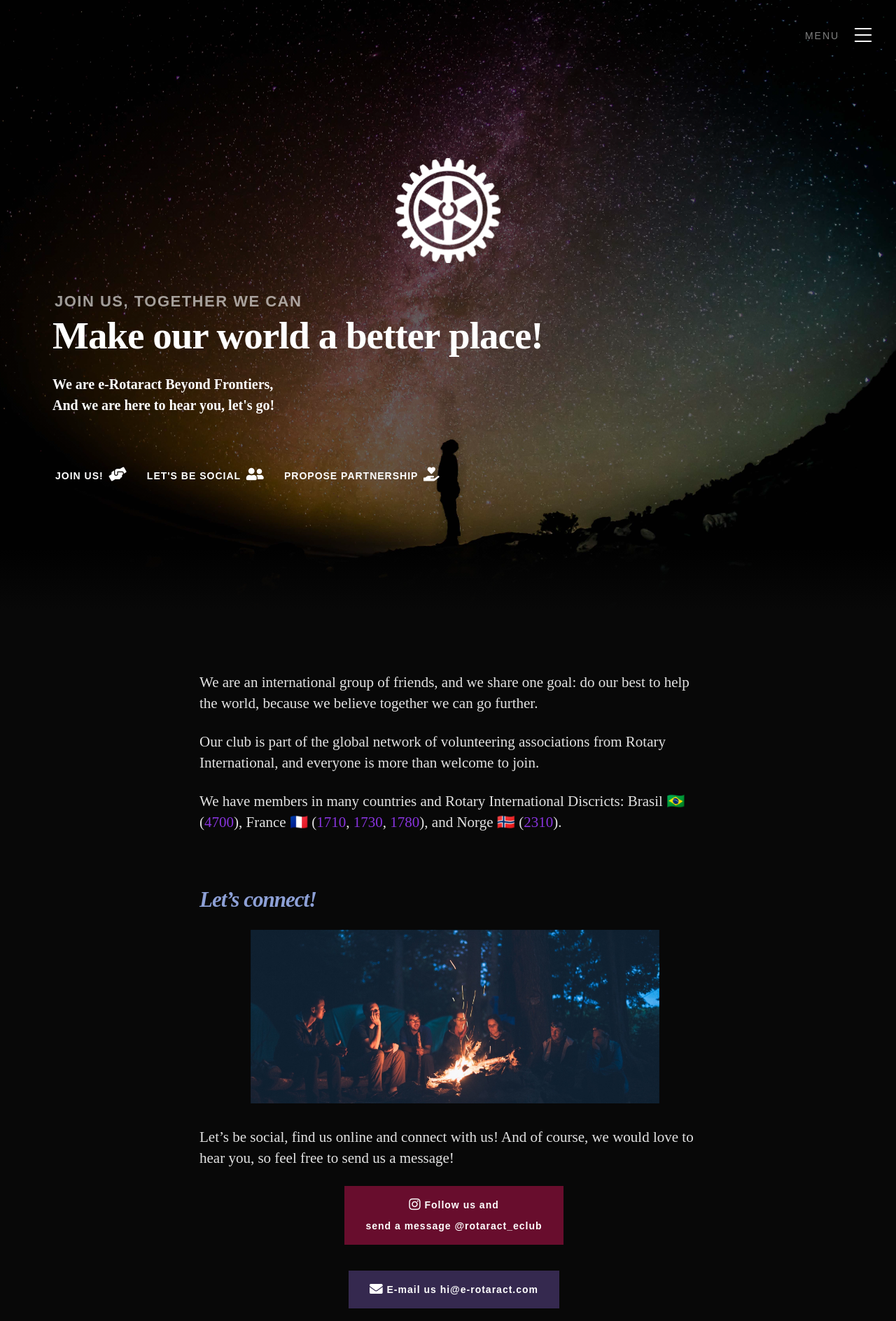
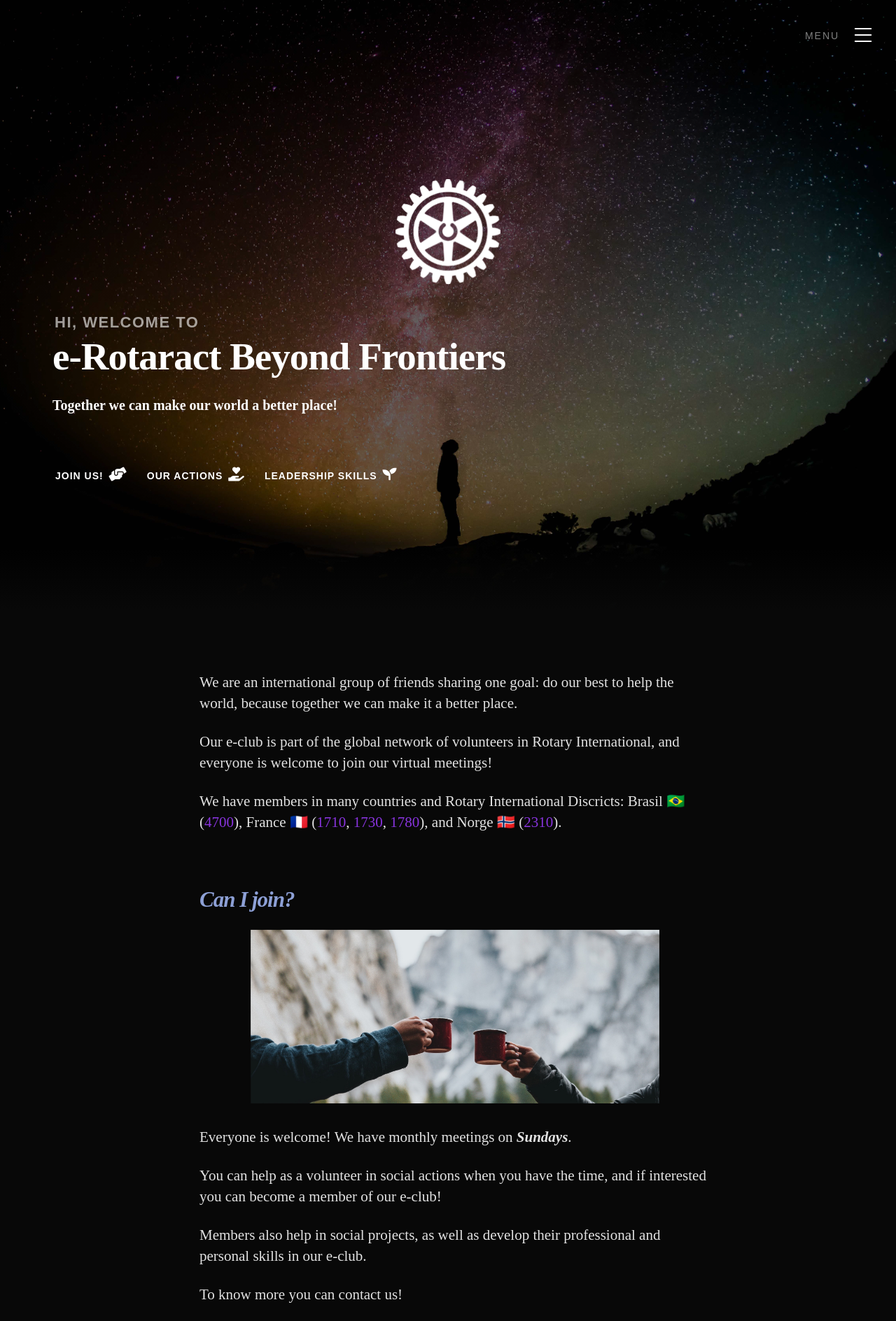
Before and after one commit to e-rotaract/e-rotaract.github.io, a Jekyll site: the page built from index.md, in a window 1280 px wide. Shown: the top 1888 px of the page at 70% size. Built offline with Jekyll 4.4.1, drawn with Linux system fonts in a browser that asks for light colours; some web fonts are replaced; some of the changed text lies outside the part shown.

Commit message:
Update css main style, links and homepage

```diff
--- a/_layouts/default.html
+++ b/_layouts/default.html
@@ -227,8 +227,8 @@
     <section class="morelinks">
 
         <div class="more-wrap">
-            <a href="{{ site.baseurl }}/{{ item.left.url }}" {% assign val = item.left.url | slice: 0 %}{% if val == "#" %}class="smoothscroll"{% endif %} {% if item.left.newtab %}target="_blank"{% endif %}>
-                <div class="more-bg-1" style="background-image: url('{{ site.baseurl }}/{{ item.left.image }}');"></div>
+            <a href="{{ site.baseurl }}{{ item.left.url }}" {% assign val = item.left.url | slice: 0 %}{% if val == "#" %}class="smoothscroll"{% endif %} {% if item.left.newtab %}target="_blank"{% endif %}>
+                <div class="more-bg-1" style="background-image: url('{{ site.baseurl }}{{ item.left.image }}');"></div>
                 <div class="more-1">
                     <div class="intro">
                         <h3>{{ item.left.cta }}</h3>
@@ -237,8 +237,8 @@
                     </div>
                 </div>
             </a>
-            <a href="{{ site.baseurl }}/{{ item.right.url }}" {% assign val = item.right.url | slice: 0 %}{% if val == "#" %}class="smoothscroll"{% endif %} {% if item.right.newtab %}target="_blank"{% endif %}>
-                <div class="more-bg-2" style="background-image: url('{{ site.baseurl }}/{{ item.right.image }}');"></div>
+            <a href="{{ site.baseurl }}{{ item.right.url }}" {% assign val = item.right.url | slice: 0 %}{% if val == "#" %}class="smoothscroll"{% endif %} {% if item.right.newtab %}target="_blank"{% endif %}>
+                <div class="more-bg-2" style="background-image: url('{{ site.baseurl }}{{ item.right.image }}');"></div>
                 <div class="more-2">
                     <div class="intro">
                         <h3>{{ item.right.cta }}</h3>
@@ -261,8 +261,8 @@
             {% else %}
                 {% assign left = site.posts[0] %}
             {% endif %}
-            <a href="{{ site.baseurl }}/{{ left.url }}" {% assign val = left.url | slice: 0 %}{% if val == "#" %}class="smoothscroll"{% endif %}>
-                <div class="more-bg-1" style="background-image: url('{{ site.baseurl }}/{{ left.image }}');"></div>
+            <a href="{{ site.baseurl }}{{ left.url }}" {% assign val = left.url | slice: 0 %}{% if val == "#" %}class="smoothscroll"{% endif %}>
+                <div class="more-bg-1" style="background-image: url('{{ site.baseurl }}{{ left.image }}');"></div>
                 <div class="more-1">
                     <div class="intro">
                         <h3>READ MORE</h3>
@@ -278,8 +278,8 @@
             {% else %}
                 {% assign right = site.posts[1] %}
             {% endif %}
-            <a href="{{ site.baseurl }}/{{ right.url }}" {% assign val = right.url | slice: 0 %}{% if val == "#" %}class="smoothscroll"{% endif %}>
-                <div class="more-bg-2" style="background-image: url('{{ site.baseurl }}/{{ right.image }}');"></div>
+            <a href="{{ site.baseurl }}{{ right.url }}" {% assign val = right.url | slice: 0 %}{% if val == "#" %}class="smoothscroll"{% endif %}>
+                <div class="more-bg-2" style="background-image: url('{{ site.baseurl }}{{ right.image }}');"></div>
                 <div class="more-2">
                     <div class="intro">
                         <h3>FEATURED</h3>
--- a/assets/css/main.css
+++ b/assets/css/main.css
@@ -245,6 +245,17 @@
     margin: 0;
 }
 
+img.half {
+    max-width: 49% !important;
+    padding: 0px !important;
+}
+
+@media only screen and (max-width:768px) {
+    img.half {
+        max-width: 100% !important;
+    }
+}
+
 p.lead {
     font-family: "noto", sans-serif;
     font-size: 2rem;
--- a/index.md
+++ b/index.md
@@ -7,9 +7,9 @@
   url: "assets/images/rotaract-logo-white.png"
   position: "center"
 
-pretitle: Join us, together we can
-title: Make our world a better&nbsp;place!
-description: We are e-Rotaract Beyond Frontiers,<br>And we are here to hear you, let's&nbsp;go!
+pretitle: Hi, welcome to
+title: e-Rotaract Beyond Frontiers
+description: Together we can make our world a better place!
 
 site-links: true     # show the default site menu
 links:
@@ -19,50 +19,50 @@
       newtab: false
       show-in-intro: true
       show-in-menu: true
-    - name: "Let's be social"
-      icon: "fa fa-user-friends"
-      url: "#social"
+    - name: "Our actions"
+      icon: "fa fa-hand-holding-heart"
+      url: "#actions"
       newtab: false
       show-in-intro: true
       show-in-menu: true
-    - name: "Propose partnership"
-      icon: "fa fa-hand-holding-heart"
-      url: "#partnership"
+    - name: "Leadership skills"
+      icon: "fa fa-seedling"
+      url: "#skills"
       newtab: false
       show-in-intro: true
       show-in-menu: true
 
 morelinks:
   - left:
-      url: "https://e-rotaract.com/speakeat"
-      newtab: false
+      url: "/speakeat"
+      newtab: true
       cta: "Come to our SpeakEat"
       title: "A moment to share knowledge and experiences!"
-      image: "assets/images/speakeat-logo-only.jpg"
+      image: "/assets/images/speakeat-logo-only.jpg"
     right:
       url: "/street-kids"
       newtab: true
       cta: "Street Kids Project"
       title: "Let's help kids from Kenya"
-      image: "assets/images/street-kids/cover.png"
+      image: "/assets/images/street-kids/cover.png"
   - left:
-      url: "https://e-rotaract.com/human-movie"
+      url: "/human-movie"
       newtab: false
       cta: "Human Movie"
       title: "Watch with us!"
-      image: "assets/images/human-movie.png"
+      image: "/assets/images/human-movie.png"
     right:
-      url: "https://instagram.com/rotaract_eclub"
+      url: "/instagram"
       newtab: true
       cta: "Follow us"
       title: "Get to know us on Instagram!"
-      image: "assets/images/instagram-logo.jpg"
+      image: "/assets/images/instagram-logo.jpg"
 #    right:
 #      url: "#social"
 #      newtab: false
 #      cta: "We are Rotaract"
 #      title: "Join us today!"
-#      image: "assets/images/rotaract-logo-pink.png"
+#      image: "/assets/images/rotaract-logo-pink.png"
 
 footer:
   - icon: "<i class='fab fa-instagram'></i>"
@@ -72,9 +72,9 @@
 
 ---
 
-We are an international group of friends, and we share one goal: do our best to help the world, because we believe together we can go further.
+We are an international group of friends sharing one goal: do our best to help the world, because together we can make it a better place.
 
-Our club is part of the global network of volunteering associations from Rotary International, and everyone is more than welcome to join.
+Our e-club is part of the global network of volunteers in Rotary International, and everyone is welcome to join our virtual meetings!
 
 We have members in many countries and Rotary International Discricts:
 Brasil 🇧🇷 (<a target="_blank" href="https://www.rotary4700.org.br/home">4700</a>),
@@ -83,46 +83,62 @@
 
 
 
-# Let's connect! {#social}
+# Can I join? {#join}
 
-![]({{site.baseurl}}/assets/images/friends-camping.jpg "Let's connect!")
+![]({{site.baseurl}}/assets/images/friends-toast.jpg)
 
-Let's be social, find us online and connect with us!
-And of course, we would love to hear you, so feel free to send us a message!
+Everyone is welcome! We have monthly meetings on **Sundays**.
+
+You can help as a volunteer in social actions when you have the time, and if interested you can become a member of our e-club!
+
+Members also help in social projects, as well as develop their professional and personal skills in our e-club.
+
+To know more you can contact us!
 
 <p style="text-align: center;">
-  <a href="https://instagram.com/rotaract_eclub" target="_blank" class="button button-primary">
+  <a href="/instagram" target="_blank" class="button button-primary">
     <i class="fab fa-instagram fa-lg"></i> Follow us and<br> send a message @rotaract_eclub
   </a>
 </p>
 <p style="text-align: center;">
   <a href="mailto:hi@e-rotaract.com" target="_blank" class="button">
-    <i class="fa fa-envelope fa-lg"></i> E-mail us hi@e-rotaract.com
-  </a>
-  <!-- <a href="https://chat.whatsapp.com/INkMh1VrXbr3H77piY4Lrh" target="_blank" class="button button-success">
-    <i class="fab fa-whatsapp fa-lg"></i> Join our WhatsApp
-  </a> -->
-</p>
-
-
-
-# Become partners! {#partnership}
-
-![]({{site.baseurl}}/assets/images/friends-toast.jpg "Let's make a partnership!")
-
-We work on a variety of projects and causes!
-<br>
-If you have an idea, we can work together: send us a message, we are here to help make our world a better place for everyone.
-
-<p style="text-align: center;">
-  <a href="#social" class="button smoothscroll">
-    <i class="fa fa-lightbulb fa-lg"></i> Tell us your idea!
+    <i class="fa fa-envelope fa-lg"></i> E-mail us: hi@e-rotaract.com
   </a>
 </p>
 
 
 
-# Come and join us! {#join}
+# What do we do? {#actions}
+
+We work on a variety of social projects and causes! When an action is beneficial to all concerned, we will support and help as much we can!
+
+If you have an idea, send us a message, we can surely work together!
+
+<p style="text-align: center;">
+  <a href="#join" class="button smoothscroll">
+    <i class="fa fa-lightbulb fa-lg"></i> Tell us your idea!
+  </a>
+</p>
+
+Some of the actions we worked and helped on are:
+
+<script>
+  var actions = ["/street-kids", "/speakeat", "/human-movie"]
+</script>
+
+<a target="_blank" href="/street-kids">
+  <img class="half" src="{{ site.baseurl }}/assets/images/actions/street-kids.png">
+</a>
+<a target="_blank" href="/speakeat">
+  <img class="half" src="{{ site.baseurl }}/assets/images/actions/speakeat.png">
+</a>
+<a target="_blank" href="/human-movie">
+  <img class="half" src="{{ site.baseurl }}/assets/images/actions/human-movie.png">
+</a>
+
+
+
+# Come and join us! {#a}
 
 ![]({{site.baseurl}}/assets/images/hands-heart.jpg "Join us!")
 
```
Also changed, not shown: _pages/human-movie.md (+5 -5 lines), _pages/street-kids.md (+13 -26 lines), assets/images/actions/human-movie.png (added), assets/images/actions/speakeat.png (added), assets/images/actions/street-kids.png (added).
